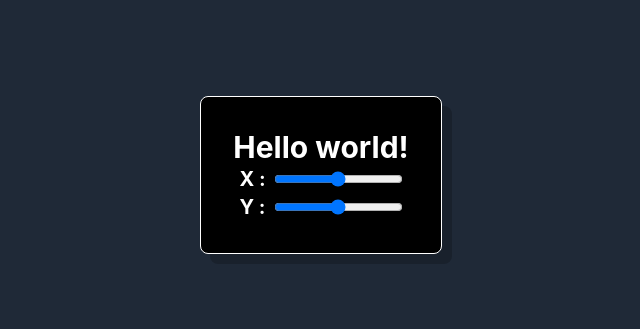
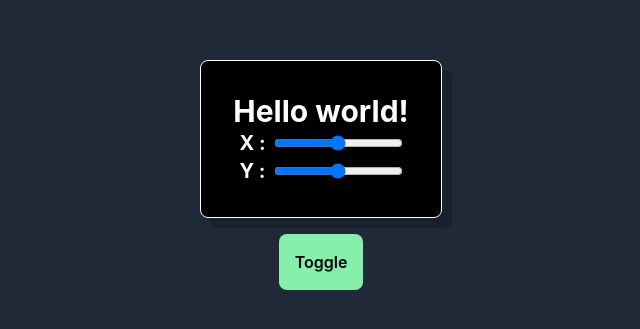
Before and after one commit to ibrahimAlphaSquad/animations, a React (Create React App) app: page / in a window 1280 px wide. Shown: the part 225-554 px from the top of the page, without its empty margins (319-959 px from the left). Built offline with nearby package versions, Linux system fonts and the light colour scheme; the HTML template or start-up script is replaced by a standard one.

Commit message:
fadein and fadeout

```diff
--- a/src/App.js
+++ b/src/App.js
@@ -1,15 +1,15 @@
 import { useState } from "react";
-import { motion } from "framer-motion";
+import { AnimatePresence, motion } from "framer-motion";
 
 function App() {
   const [rangeX_axis, setRangeX_axis] = useState(0);
   const [rangeY_axis, setRangeY_axis] = useState(0);
-  const [isToggled, setIsToggled] = useState(false)
+  const [isToggled, setIsToggled] = useState(true);
   return (
-    <div className="flex justify-center items-center h-screen m-auto bg-gray-800">
+    <div className="flex justify-center items-center flex-col h-screen m-auto bg-gray-800">
       <motion.div
         className="border border-white rounded-lg p-8"
-        initial={{ scale: 0}}
+        initial={{ scale: 0 }}
         animate={{
           scale: 1,
           backgroundColor: "#000",
@@ -17,15 +17,25 @@ function App() {
         }}
         whileTap={{ scale: 1.5 }}
       >
+        <AnimatePresence>
+          {isToggled && (
             <motion.h1
+              initial={{ opacity: 0 }}
               animate={{
-            x: [rangeX_axis + "px"],
+                x: rangeX_axis + "px",
                 y: rangeY_axis + "px",
+                opacity: 2,
               }}
+              transition={{
+                duration: 2,
+              }}
+              exit={{ opacity: 0 }}
               className="text-3xl font-bold text-white"
             >
               Hello world!
             </motion.h1>
+          )}
+        </AnimatePresence>
         <div className="flex justify-center items-center space-x-2">
           <label className="text-xl font-bold text-white" htmlFor="rangeX_axis">
             X :
@@ -57,6 +67,17 @@ function App() {
           />
         </div>
       </motion.div>
+      <div className="mt-4">
+        <button
+          type="button"
+          onClick={() => {
+            setIsToggled(!isToggled);
+          }}
+          className="bg-green-300 text-base text-black font-semibold rounded-lg p-4 cursor-pointer"
+        >
+          Toggle
+        </button>
+      </div>
     </div>
   );
 }
```
Lines whose indentation alone changed are shown as unchanged.
